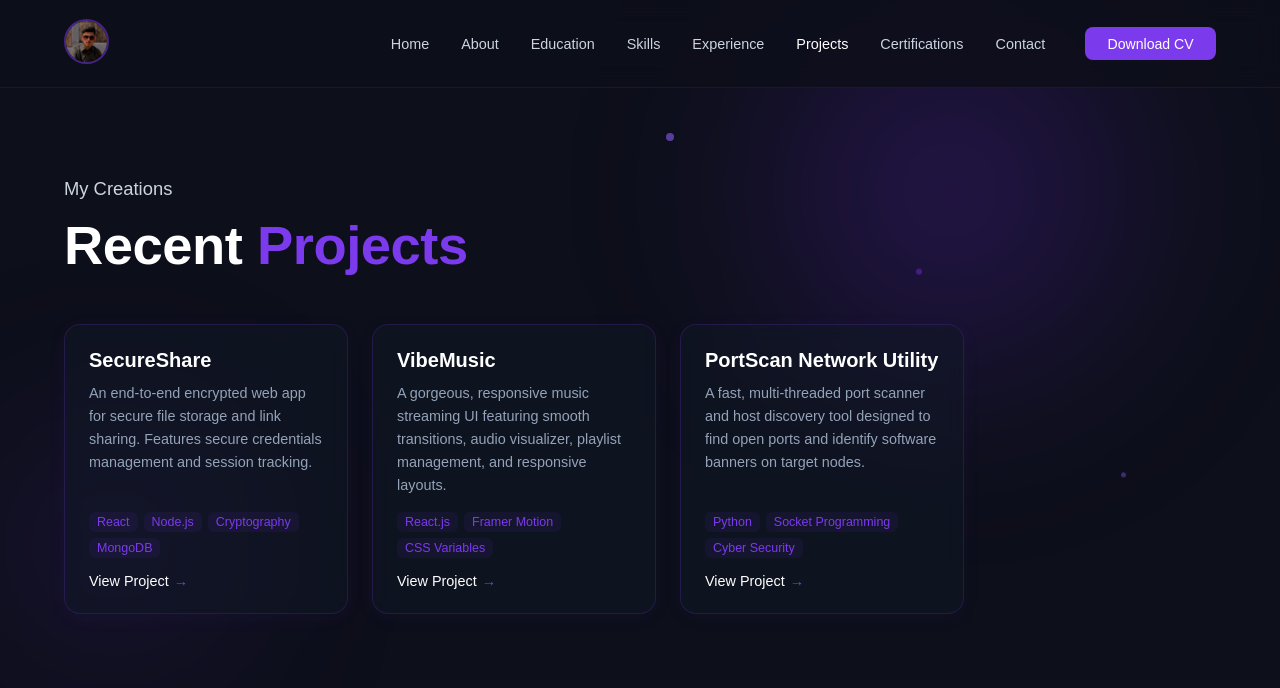
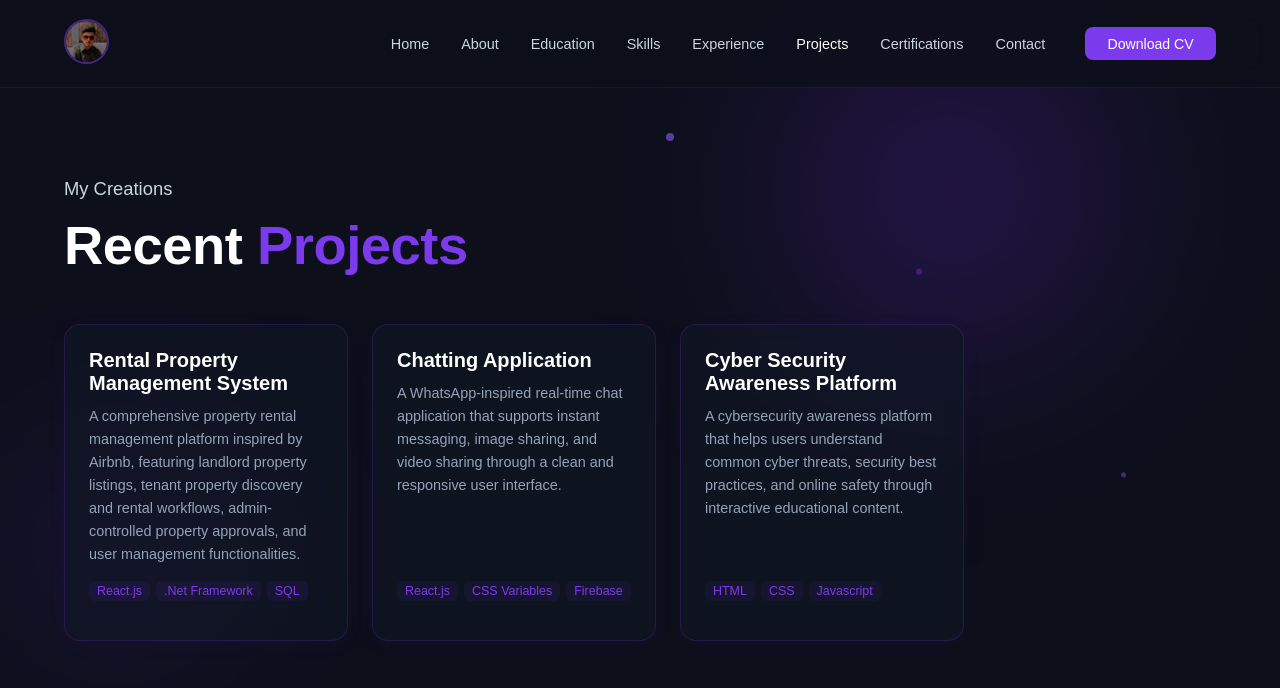
Before and after one commit to SunShine-FA/Portfolio, a React app: page /projects in a window 1280 px wide. Shown: the top 688 px of the page. Built offline with nearby package versions, Linux system fonts and the light colour scheme; the HTML template or start-up script is replaced by a standard one.

Commit message:
improve the css

```diff
--- a/src/components/Projects.jsx
+++ b/src/components/Projects.jsx
@@ -1,24 +1,25 @@
 import { motion } from "framer-motion";
 
 const PROJECTS_DATA = [
+
   {
-    title: "SecureShare",
-    description: "An end-to-end encrypted web app for secure file storage and link sharing. Features secure credentials management and session tracking.",
-    tags: ["React", "Node.js", "Cryptography", "MongoDB"],
-    link: "#",
+    title: "Rental Property Management System",
+    description: "A comprehensive property rental management platform inspired by Airbnb, featuring landlord property listings, tenant property discovery and rental workflows, admin-controlled property approvals, and user management functionalities.",
+    tags: ["React.js", ".Net Framework", "SQL"],
   },
+
   {
-    title: "VibeMusic",
-    description: "A gorgeous, responsive music streaming UI featuring smooth transitions, audio visualizer, playlist management, and responsive layouts.",
-    tags: ["React.js", "Framer Motion", "CSS Variables"],
-    link: "#",
+    title: "Chatting Application",
+    description: "A WhatsApp-inspired real-time chat application that supports instant messaging, image sharing, and video sharing through a clean and responsive user interface.",
+    tags: ["React.js", "CSS Variables", "Firebase"],
   },
+
   {
-    title: "PortScan Network Utility",
-    description: "A fast, multi-threaded port scanner and host discovery tool designed to find open ports and identify software banners on target nodes.",
-    tags: ["Python", "Socket Programming", "Cyber Security"],
-    link: "#",
+    title: "Cyber Security Awareness Platform",
+    description: "A cybersecurity awareness platform that helps users understand common cyber threats, security best practices, and online safety through interactive educational content.",
+    tags: ["HTML", "CSS", "Javascript"],
   }
+
 ];
 
 function Projects() {
@@ -70,12 +71,7 @@ function Projects() {
                     </span>
                   ))}
                 </div>
-                <a
-                  href={proj.link}
-                  className="project-link"
-                >
-                  View Project <span className="text-purple">→</span>
-                </a>
+
               </div>
             </motion.div>
           ))}
--- a/src/index.css
+++ b/src/index.css
@@ -1421,3 +1421,11 @@ body {
 .project-link:hover {
   opacity: 0.8;
 }
+
+
+@media (max-width: 768px) {
+  .card-footer .btn-primary,
+  .card-footer .btn-outline {
+    width: auto;
+  }
+}
```
